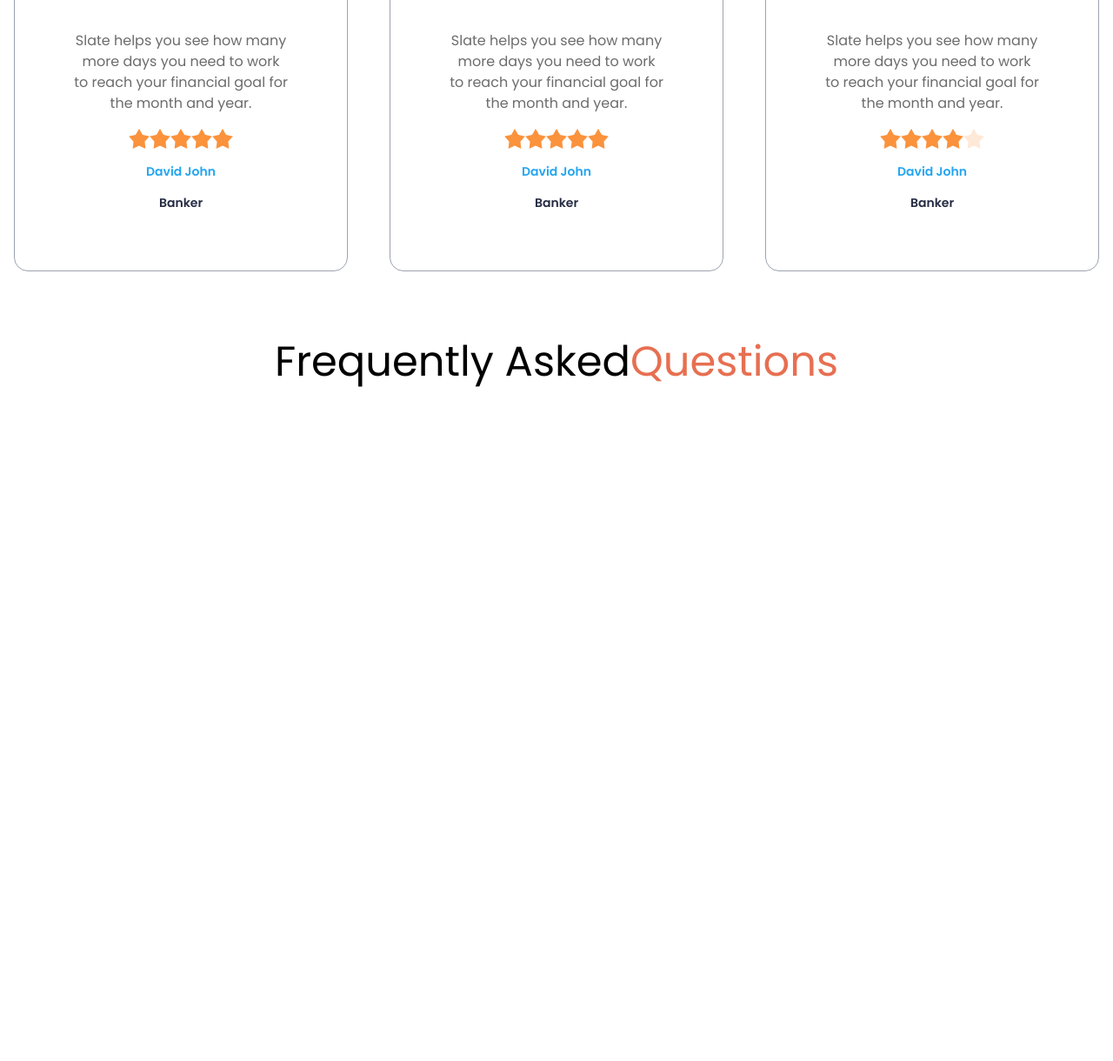
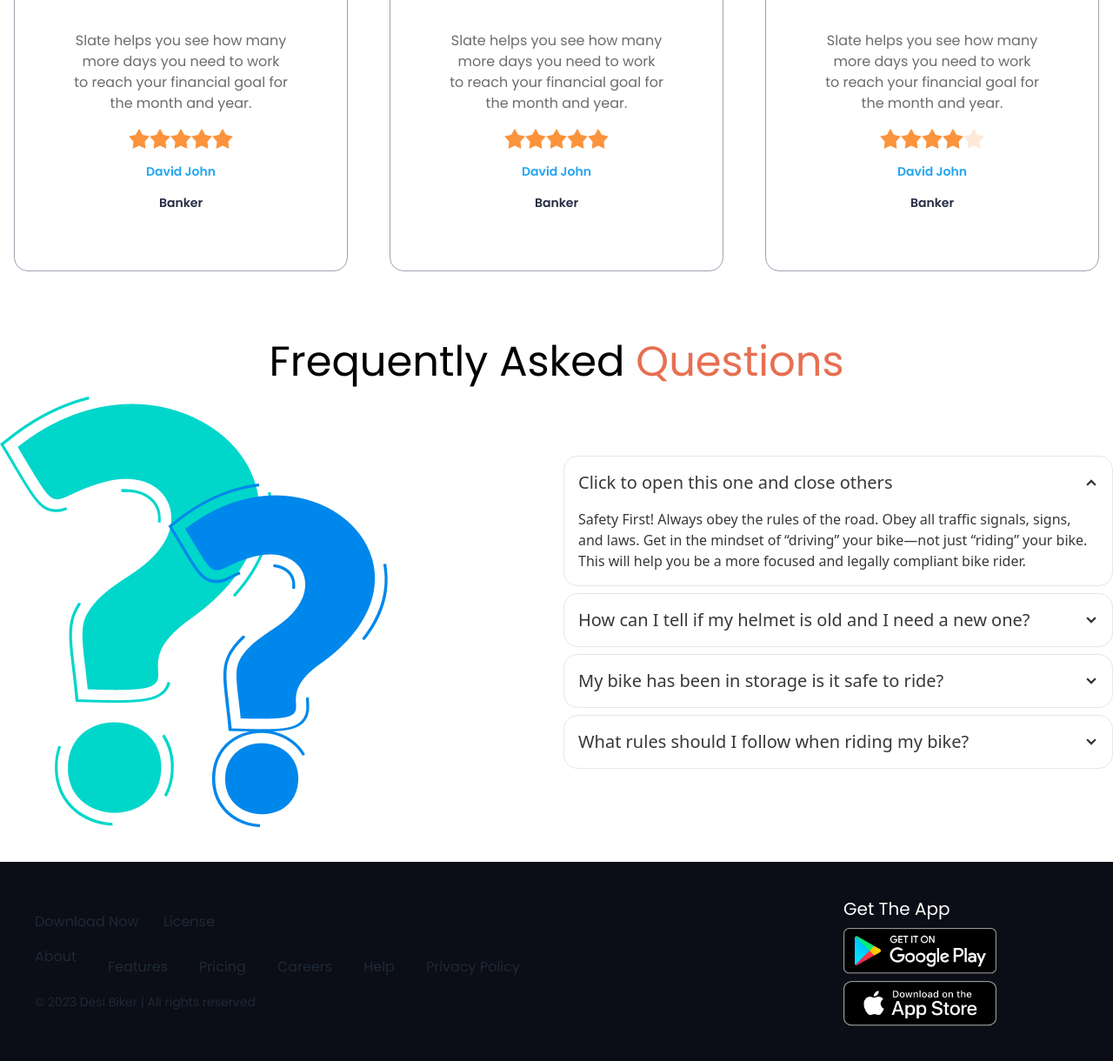
Before and after one commit to muhammad-shahin/desi-biker, a plain HTML site: page index.html in a window 1280 px wide. Shown: the part 1797-3017 px from the top of the page at 87% size. Before the commit the page ends 2253 px from the top, so only its background shows below. Drawn offline with nearby package versions, Linux system fonts and the light colour scheme.

Commit message:
fotter section complete

```diff
--- a/index.html
+++ b/index.html
@@ -323,12 +323,11 @@
           </h2>
         </div>
         <div class="grid grid-cols-1 lg:grid-cols-3 gap-4">
-          <div class="card w-[90%] mx-auto md:w-[80%] md:h-fit lg:w-96 bg-white border-gray-400 border p-9 space-y-4">
+          <div
+            class="card w-[90%] mx-auto md:w-[80%] md:h-fit lg:w-96 bg-white border-gray-400 border p-9 space-y-4"
+          >
             <figure>
-              <img
-                src="/images/others/user-1.png"
-                class="w-36"
-              />
+              <img src="/images/others/user-1.png" class="w-36" />
             </figure>
             <div class="card-body space-y-2 items-center text-center">
               <p class="text-[#6C6C6C] text-base font-['Poppins']">
@@ -336,22 +335,46 @@
                 your financial goal for the month and year.
               </p>
               <div class="rating">
-                <input type="radio" name="rating-2" class="mask mask-star-2 bg-orange-400" />
-                <input type="radio" name="rating-2" class="mask mask-star-2 bg-orange-400" />
-                <input type="radio" name="rating-2" class="mask mask-star-2 bg-orange-400" />
-                <input type="radio" name="rating-2" class="mask mask-star-2 bg-orange-400" checked />
-                <input type="radio" name="rating-2" class="mask mask-star-2 bg-orange-400" />
+                <input
+                  type="radio"
+                  name="rating-2"
+                  class="mask mask-star-2 bg-orange-400"
+                />
+                <input
+                  type="radio"
+                  name="rating-2"
+                  class="mask mask-star-2 bg-orange-400"
+                />
+                <input
+                  type="radio"
+                  name="rating-2"
+                  class="mask mask-star-2 bg-orange-400"
+                />
+                <input
+                  type="radio"
+                  name="rating-2"
+                  class="mask mask-star-2 bg-orange-400"
+                  checked
+                />
+                <input
+                  type="radio"
+                  name="rating-2"
+                  class="mask mask-star-2 bg-orange-400"
+                />
               </div>
-              <h4 class="font-['Poppins'] text-[#23A6F0] font-semibold text-sm">David John</h4>
-              <p class="font-['Poppins'] text-[#252B42] font-semibold text-sm">Banker</p>
+              <h4 class="font-['Poppins'] text-[#23A6F0] font-semibold text-sm">
+                David John
+              </h4>
+              <p class="font-['Poppins'] text-[#252B42] font-semibold text-sm">
+                Banker
+              </p>
             </div>
           </div>
-          <div class="card w-[90%] mx-auto md:w-[80%] md:h-fit lg:w-96 bg-white border-gray-400 border p-9 space-y-4">
+          <div
+            class="card w-[90%] mx-auto md:w-[80%] md:h-fit lg:w-96 bg-white border-gray-400 border p-9 space-y-4"
+          >
             <figure>
-              <img
-                src="/images/others/user-2.png"
-                class="w-36"
-              />
+              <img src="/images/others/user-2.png" class="w-36" />
             </figure>
             <div class="card-body space-y-2 items-center text-center">
               <p class="text-[#6C6C6C] text-base font-['Poppins']">
@@ -359,22 +382,46 @@
                 your financial goal for the month and year.
               </p>
               <div class="rating">
-                <input type="radio" name="rating-2" class="mask mask-star-2 bg-orange-400" />
-                <input type="radio" name="rating-2" class="mask mask-star-2 bg-orange-400" />
-                <input type="radio" name="rating-2" class="mask mask-star-2 bg-orange-400" />
-                <input type="radio" name="rating-2" class="mask mask-star-2 bg-orange-400" checked />
-                <input type="radio" name="rating-2" class="mask mask-star-2 bg-orange-400" />
+                <input
+                  type="radio"
+                  name="rating-2"
+                  class="mask mask-star-2 bg-orange-400"
+                />
+                <input
+                  type="radio"
+                  name="rating-2"
+                  class="mask mask-star-2 bg-orange-400"
+                />
+                <input
+                  type="radio"
+                  name="rating-2"
+                  class="mask mask-star-2 bg-orange-400"
+                />
+                <input
+                  type="radio"
+                  name="rating-2"
+                  class="mask mask-star-2 bg-orange-400"
+                  checked
+                />
+                <input
+                  type="radio"
+                  name="rating-2"
+                  class="mask mask-star-2 bg-orange-400"
+                />
               </div>
-              <h4 class="font-['Poppins'] text-[#23A6F0] font-semibold text-sm">David John</h4>
-              <p class="font-['Poppins'] text-[#252B42] font-semibold text-sm">Banker</p>
+              <h4 class="font-['Poppins'] text-[#23A6F0] font-semibold text-sm">
+                David John
+              </h4>
+              <p class="font-['Poppins'] text-[#252B42] font-semibold text-sm">
+                Banker
+              </p>
             </div>
           </div>
-          <div class="card w-[90%] mx-auto md:w-[80%] md:h-fit lg:w-96 bg-white border-gray-400 border p-9 space-y-4">
+          <div
+            class="card w-[90%] mx-auto md:w-[80%] md:h-fit lg:w-96 bg-white border-gray-400 border p-9 space-y-4"
+          >
             <figure>
-              <img
-                src="/images/others/user-3.png"
-                class="w-36"
-              />
+              <img src="/images/others/user-3.png" class="w-36" />
             </figure>
             <div class="card-body space-y-2 items-center text-center">
               <p class="text-[#6C6C6C] text-base font-['Poppins']">
@@ -382,32 +429,141 @@
                 your financial goal for the month and year.
               </p>
               <div class="rating">
-                <input type="radio" name="rating-2" class="mask mask-star-2 bg-orange-400" />
-                <input type="radio" name="rating-2" class="mask mask-star-2 bg-orange-400" />
-                <input type="radio" name="rating-2" class="mask mask-star-2 bg-orange-400" />
-                <input type="radio" name="rating-2" class="mask mask-star-2 bg-orange-400" checked />
-                <input type="radio" name="rating-2" class="mask mask-star-2 bg-orange-400" />
+                <input
+                  type="radio"
+                  name="rating-2"
+                  class="mask mask-star-2 bg-orange-400"
+                />
+                <input
+                  type="radio"
+                  name="rating-2"
+                  class="mask mask-star-2 bg-orange-400"
+                />
+                <input
+                  type="radio"
+                  name="rating-2"
+                  class="mask mask-star-2 bg-orange-400"
+                />
+                <input
+                  type="radio"
+                  name="rating-2"
+                  class="mask mask-star-2 bg-orange-400"
+                  checked
+                />
+                <input
+                  type="radio"
+                  name="rating-2"
+                  class="mask mask-star-2 bg-orange-400"
+                />
               </div>
-              <h4 class="font-['Poppins'] text-[#23A6F0] font-semibold text-sm">David John</h4>
-              <p class="font-['Poppins'] text-[#252B42] font-semibold text-sm">Banker</p>
+              <h4 class="font-['Poppins'] text-[#23A6F0] font-semibold text-sm">
+                David John
+              </h4>
+              <p class="font-['Poppins'] text-[#252B42] font-semibold text-sm">
+                Banker
+              </p>
             </div>
           </div>
         </div>
       </section>
 
       <!-- FAQ Section -->
-      <section>
+      <section class="mb-10">
         <div class="font-['Poppins'] text-center">
           <h2 class="text-5xl text-black mb-4">
-            Frequently Asked<span class="text-bike-primary">Questions</span>
+            Frequently Asked <span class="text-bike-primary">Questions</span>
           </h2>
         </div>
-        <div class="flex justify-between items-center">
-          <div>
-
+        <div class="flex gap-4 flex-col md:flex-row lg:flex-row justify-evenly items-center">
+          <div class="w-[50%] md:w-[60%] lg:w-full flex-1">
+            <img src="images/others/faq.png" />
+          </div>
+          <!-- faq side -->
+          <div class="w-[90%] lg:w-full flex-1 space-y-2">
+            <div class="collapse collapse-arrow bg-white border">
+              <input type="radio" name="my-accordion-2" checked="checked" />
+              <div class="collapse-title text-xl font-medium text-[#383838]">
+                Click to open this one and close others
+              </div>
+              <div class="collapse-content">
+                <p class="text-[#383838]">
+                  Safety First! Always obey the rules of the road. Obey all
+                  traffic signals, signs, and laws. Get in the mindset of
+                  “driving” your bike—not just “riding” your bike. This will
+                  help you be a more focused and legally compliant bike rider.
+                </p>
+              </div>
+            </div>
+            <div class="collapse collapse-arrow bg-white border">
+              <input type="radio" name="my-accordion-2" />
+              <div class="collapse-title text-xl font-medium text-[#383838]">
+                How can I tell if my helmet is old and I need a new one?
+              </div>
+              <div class="collapse-content">
+                <p class="text-[#383838]">
+                  Safety First! Always obey the rules of the road. Obey all
+                  traffic signals, signs, and laws. Get in the mindset of
+                  “driving” your bike—not just “riding” your bike. This will
+                  help you be a more focused and legally compliant bike rider.
+                </p>
+              </div>
+            </div>
+            <div class="collapse collapse-arrow bg-white border">
+              <input type="radio" name="my-accordion-2" />
+              <div class="collapse-title text-xl font-medium text-[#383838]">
+                My bike has been in storage is it safe to ride?
+              </div>
+              <div class="collapse-content">
+                <p class="text-[#383838]">
+                  Safety First! Always obey the rules of the road. Obey all
+                  traffic signals, signs, and laws. Get in the mindset of
+                  “driving” your bike—not just “riding” your bike. This will
+                  help you be a more focused and legally compliant bike rider.
+                </p>
+              </div>
+            </div>
+            <div class="collapse collapse-arrow bg-white border">
+              <input type="radio" name="my-accordion-2" />
+              <div class="collapse-title text-xl font-medium text-[#383838]">
+                What rules should I follow when riding my bike?
+              </div>
+              <div class="collapse-content">
+                <p class="text-[#383838]">
+                  Safety First! Always obey the rules of the road. Obey all
+                  traffic signals, signs, and laws. Get in the mindset of
+                  “driving” your bike—not just “riding” your bike. This will
+                  help you be a more focused and legally compliant bike rider.
+                </p>
+              </div>
+            </div>
           </div>
         </div>
       </section>
     </main>
+    <!-- Footer Section -->
+      <footer class="bg-[#0B0D17]">
+        <section class="footer flex flex-col md:flex-row justify-between items-center  p-10 md:container md:mx-auto">
+        <div class="space-y-3">
+          <div class="space-x-6 font-['Poppins'] text-white-400 text-[16px] w-full md:w-auto text-center md:text-right">
+            <a href="">Download Now</a>
+            <a href="">License</a>
+          </div>
+          <div class="text-center md:flex md:flex-wrap md: md:justify-start md:gap-3 md:text-right lg:space-x-6 lg:space-y-3 font-['Poppins'] text-white-400 text-[16px]">
+            <a href="">About</a>
+            <a href="">Features</a>
+            <a href="">Pricing</a>
+            <a href="">Careers</a>
+            <a href="">Help</a>
+            <a href="">Privacy Policy</a>
+          </div>
+          <small class="w-full md:w-auto text-center md:text-right space-x-6 font-['Poppins'] text-white-400 text-sm mt-4">© 2023 Desi Biker | All rights reserved</small>
+        </div>
+        <div class="">
+          <h4 class="text-white font-['Poppins'] text-xl w-full md:w-auto text-center md:text-right">Get The App</h4>
+          <img class="md:w-[65%] text-center md:text-right" src="images/others/android.png" alt="">
+          <img class="md:w-[65%] text-center md:text-right" src="images/others/ios.png" alt="">
+        </div>
+      </section>
+      </footer>
   </body>
 </html>
```
